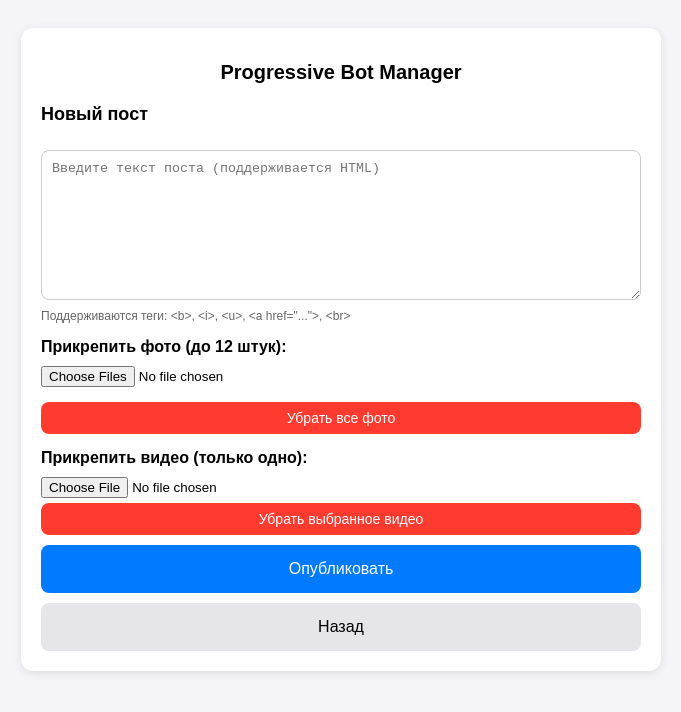
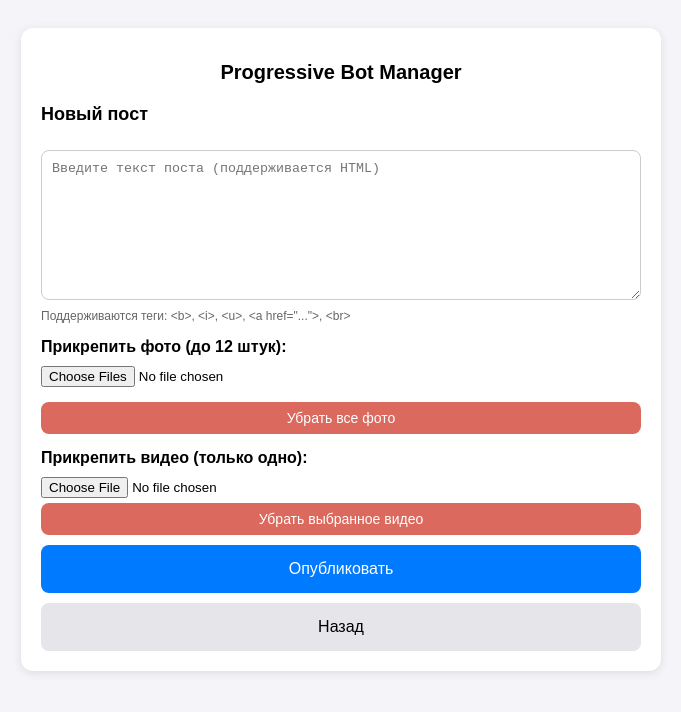
Before and after one commit to Nitriba/max-bot-ui, a plain HTML site: page index.html in a window 1280 px wide. Both pictures are taken after a click on the button "Новый пост". Shown: the whole page, without its empty margins (299-980 px from the left). Drawn offline with Linux system fonts and the light colour scheme.

Commit message:
index.html

```diff
--- a/index.html
+++ b/index.html
@@ -13,7 +13,7 @@
         button { width: 100%; padding: 15px; margin-top: 10px; border: none; border-radius: 8px; font-size: 16px; cursor: pointer; }
         .btn-primary { background-color: #007aff; color: white; }
         .btn-secondary { background-color: #e5e5ea; color: #000; }
-        .btn-danger { background-color: #ff3b30; color: white; font-size: 14px; padding: 8px; margin-top: 5px; }
+        .btn-danger { background-color: #db695d; color: white; font-size: 14px; padding: 8px; margin-top: 5px; }
         .hidden { display: none; }
         textarea { width: 100%; height: 150px; padding: 10px; border: 1px solid #ccc; border-radius: 8px; box-sizing: border-box; margin-top: 10px; }
         input[type="text"] { width: 100%; padding: 10px; margin-top: 10px; box-sizing: border-box; border: 1px solid #ccc; border-radius: 8px; }
```
